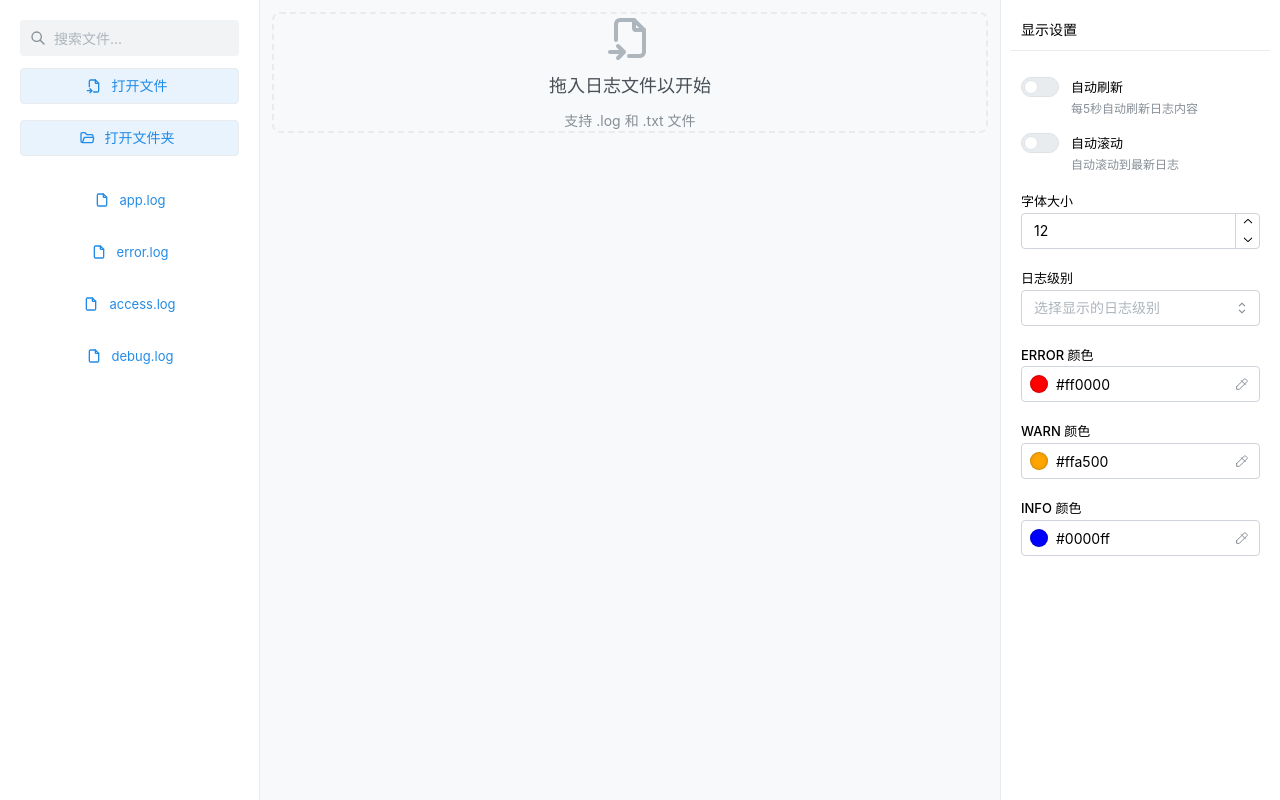
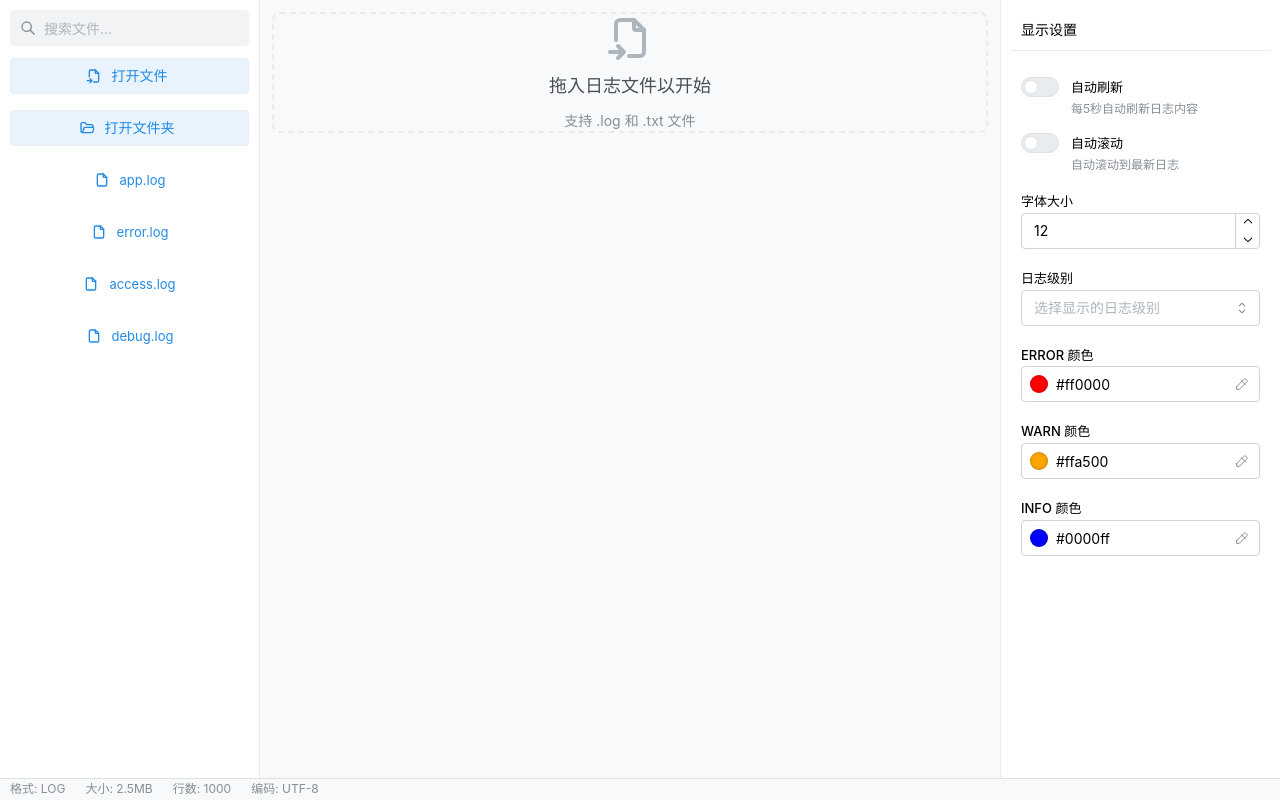
Before and after one commit to pumpkiiinnn/easylog, a React (Vite) app: page / in a window 1280 px wide. Built offline with nearby package versions, Linux system fonts and the light colour scheme.

Commit message:
feat: 添加底部菜单组件并集成到主界面

```diff
--- a/src/App.tsx
+++ b/src/App.tsx
@@ -6,6 +6,7 @@ import FileList from './components/FileList';
 import LogContent from './components/LogContent';
 import SettingsPanel from './components/SettingsPanel';
 import { Notifications } from '@mantine/notifications';
+import BottomMenu from './components/BottomMenu';
 
 const theme = createTheme({
   primaryColor: 'blue',
@@ -70,6 +71,13 @@ function App() {
         }}>
           <SettingsPanel />
         </AppShell.Aside>
+
+        <BottomMenu
+          fileFormat="LOG"
+          fileSize="2.5MB"
+          lineCount={1000}
+          encoding="UTF-8"
+        />
       </AppShell>
     </MantineProvider>
   );
--- /dev/null
+++ b/src/components/BottomMenu.tsx
@@ -0,0 +1,43 @@
+import { Group, Text, Box } from '@mantine/core';
+
+interface BottomMenuProps {
+  fileFormat?: string;
+  fileSize?: string;
+  lineCount?: number;
+  encoding?: string;
+}
+
+export default function BottomMenu({
+  fileFormat = '-',
+  fileSize = '-',
+  lineCount = 0,
+  encoding = 'UTF-8'
+}: BottomMenuProps) {
+  return (
+    <Box
+      style={{
+        position: 'fixed',
+        bottom: 0,
+        left: 0,
+        right: 0,
+        height: '22px',
+        backgroundColor: '#f8f9fa',
+        borderTop: '1px solid #dee2e6',
+        fontSize: '12px',
+        zIndex: 1000, // 添加 z-index
+      }}
+    >
+      <Group
+        h="100%"
+        px="xs"
+        gap="lg"
+        justify="flex-start"
+      >
+        <Text size="xs" c="dimmed">格式: {fileFormat}</Text>
+        <Text size="xs" c="dimmed">大小: {fileSize}</Text>
+        <Text size="xs" c="dimmed">行数: {lineCount}</Text>
+        <Text size="xs" c="dimmed">编码: {encoding}</Text>
+      </Group>
+    </Box>
+  );
+}
--- a/src/components/FileList.tsx
+++ b/src/components/FileList.tsx
@@ -45,7 +45,7 @@ export default function FileList() {
 
   return (
     <Stack h="100%" spacing={0}>
-      <Box p="xs">
+      <Box>
         <TextInput
           placeholder="搜索文件..."
           leftSection={<IconSearch size={16} />}
@@ -61,7 +61,7 @@ export default function FileList() {
           }}
         />
 
-        <Stack spacing="xs">
+        <Stack>
           <Button
             variant="light"
             leftSection={<IconFileImport size={16} />}
@@ -92,7 +92,7 @@ export default function FileList() {
       </Box>
 
       <ScrollArea.Autosize mah={600} type="hover">
-        <Stack spacing={0}>
+        <Stack>
           {['app.log', 'error.log', 'access.log', 'debug.log'].map((file) => (
             <Button
               key={file}
```
